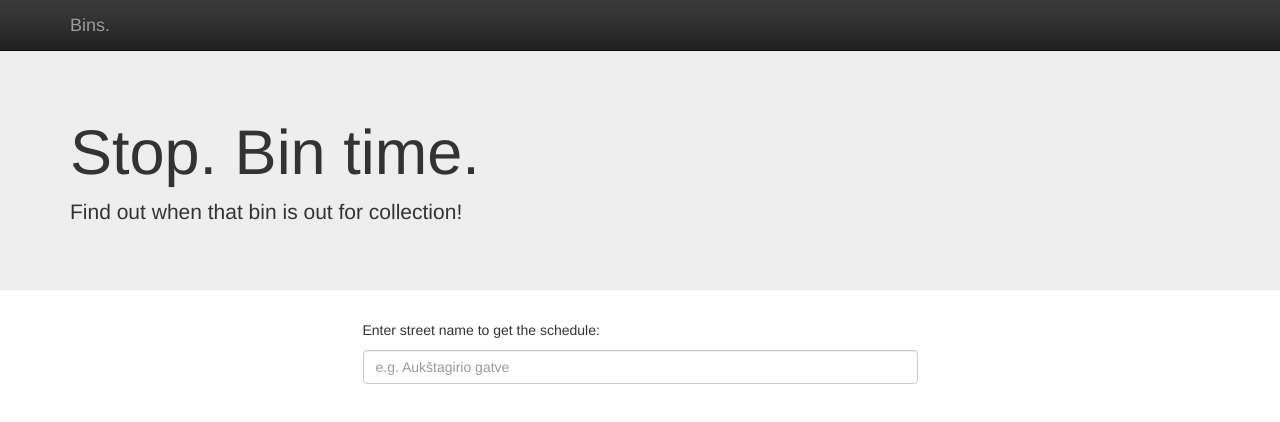
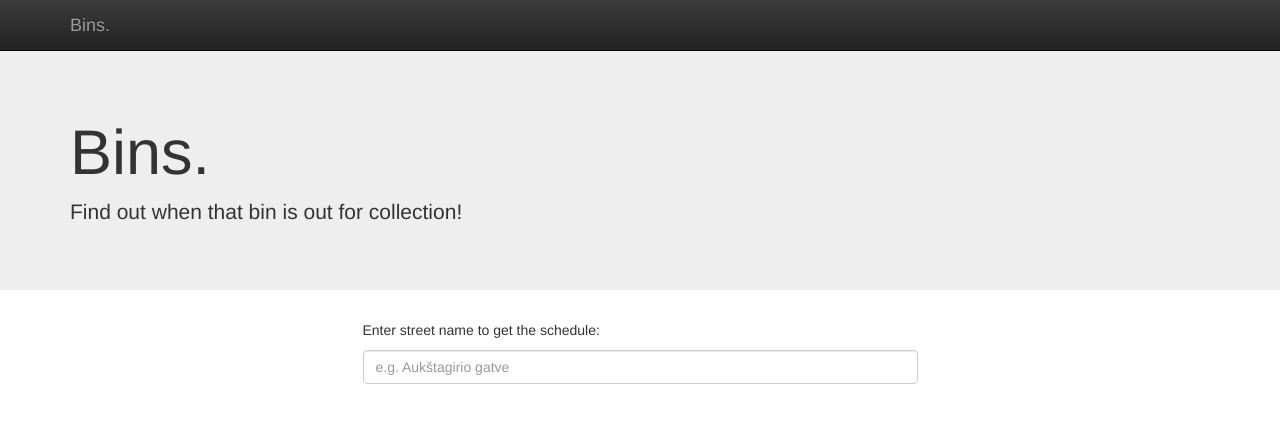
Before and after one commit to eronisko/bin-info-app, a website: page index.html at #/locations in a window 1280 px wide. Drawn offline with nearby package versions, Linux system fonts and the light colour scheme.

Commit message:
Less crazy jumbotron

```diff
--- a/partials/locations-list.html
+++ b/partials/locations-list.html
@@ -1,6 +1,6 @@
 <div class="jumbotron">
   <div class="container">
-    <h1>Stop. Bin time.</h1>
+    <h1>Bins.</h1>
     <p>Find out when that bin is out for collection!</p>
   </div>
 </div>
```
